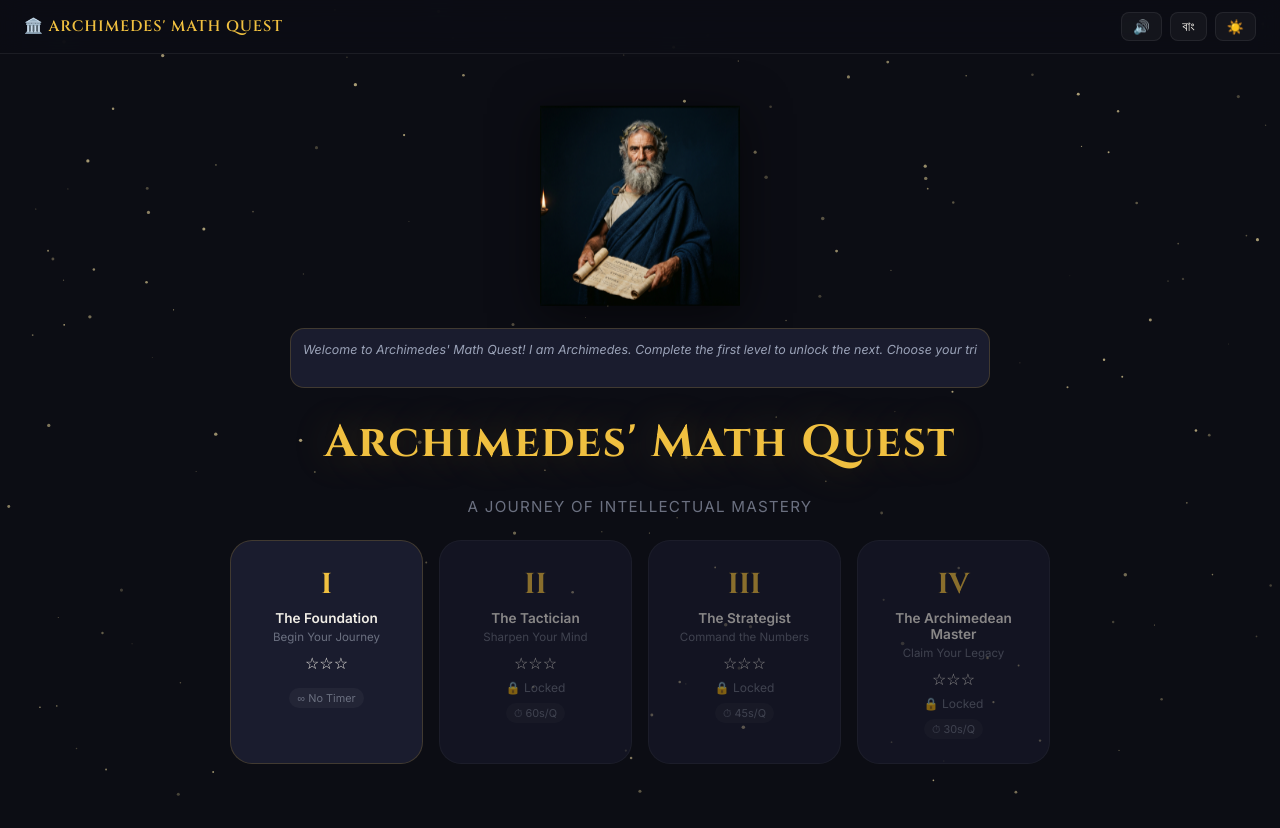
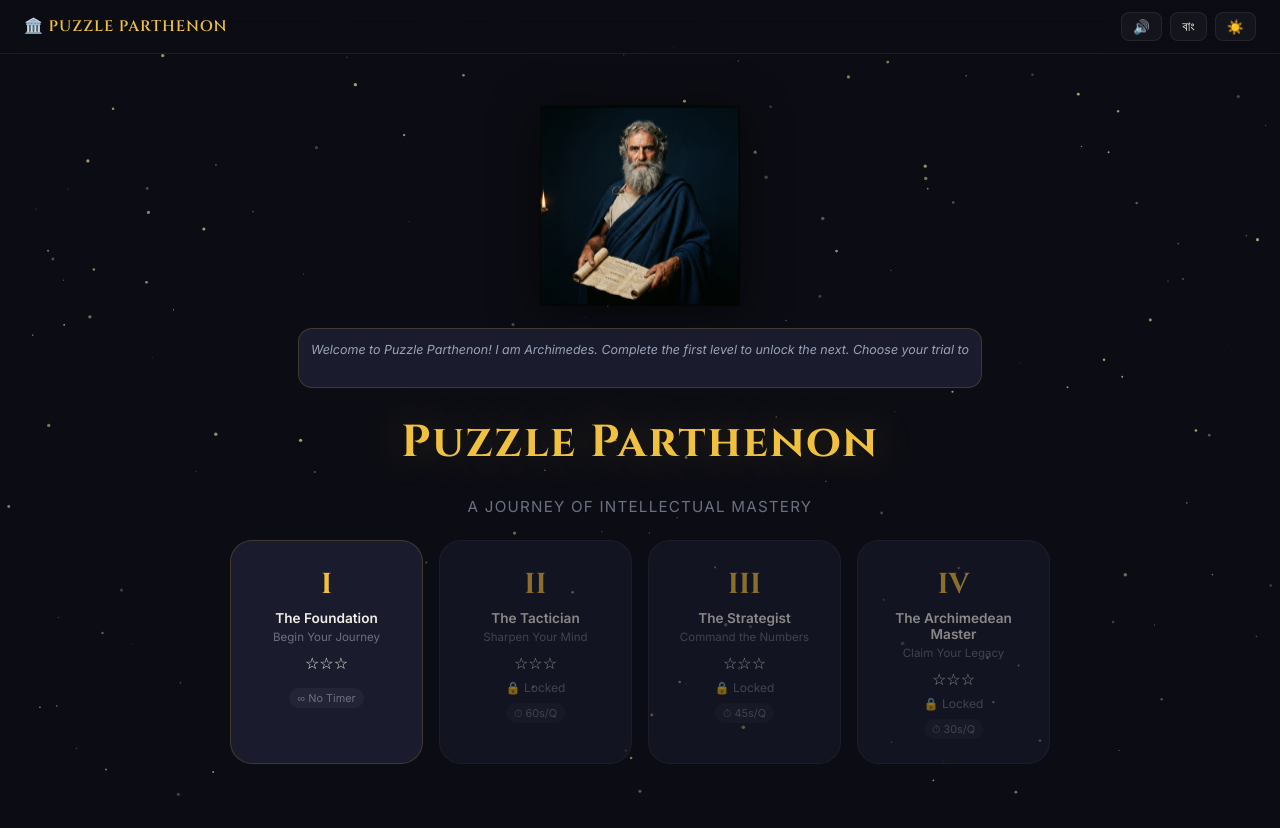
Before and after one commit to Arunavaonly/logic_arithmatic_game, a plain HTML site: page index.html in a window 1280 px wide. Drawn offline with nearby package versions, Linux system fonts and the light colour scheme.

Commit message:
name changed

```diff
--- a/index.html
+++ b/index.html
@@ -3,8 +3,8 @@
 <head>
   <meta charset="UTF-8" />
   <meta name="viewport" content="width=device-width, initial-scale=1.0" />
-  <meta name="description" content="Archimedes' Math Quest — An elegant arithmetic and logic puzzle game with 4 progressive levels guided by the great Archimedes." />
-  <title>Archimedes' Math Quest</title>
+  <meta name="description" content="Puzzle Parthenon — A retro-inspired arithmetic and logic puzzle game with 4 progressive levels guided by Archimedes." />
+  <title>Puzzle Parthenon</title>
 
   <!-- Google Fonts -->
   <link rel="preconnect" href="https://fonts.googleapis.com" />
@@ -28,7 +28,7 @@
 
 <!-- ── Persistent Header ─────────────────────────────────────────────── -->
 <header class="app-header" role="banner">
-  <div class="brand">🏛️ ARCHIMEDES' MATH QUEST</div>
+  <div class="brand">🏛️ PUZZLE PARTHENON</div>
   <div class="header-controls">
     <button id="btn-sound" aria-label="Toggle sound" title="Sound">🔊</button>
     <button id="btn-lang"  aria-label="Toggle language" title="Language">বাং</button>
@@ -51,7 +51,7 @@
       </div>
     </div>
 
-    <h1 class="game-title">Archimedes' Math Quest</h1>
+    <h1 class="game-title">Puzzle Parthenon</h1>
     <p class="game-subtitle">A Journey of Intellectual Mastery</p>
 
     <div class="level-cards" id="level-cards" role="list" aria-label="Level selection">
--- a/js/game.js
+++ b/js/game.js
@@ -561,7 +561,7 @@ const Game = (() => {
 
       setTimeout(() => {
         const homeText = getLang() === 'en'
-          ? "Welcome to Archimedes' Math Quest! I am Archimedes. Complete the first level to unlock the next. Choose your trial to begin."
+          ? "Welcome to Puzzle Parthenon! I am Archimedes. Complete the first level to unlock the next. Choose your trial to begin."
           : "আর্কিমিডিসের গণিত সন্ধানে স্বাগতম! আমি আর্কিমিডিস। পরবর্তী স্তর খুলতে প্রথম স্তরটি শেষ করো। তোমার পরীক্ষা বেছে নাও।";
         Archimedes.speakHome(homeText, 40);
       }, 500);
--- a/js/i18n.js
+++ b/js/i18n.js
@@ -1,7 +1,7 @@
 // i18n.js — English + Bengali string tables
 const I18N = {
   en: {
-    gameTitle: "Archimedes' Math Quest",
+    gameTitle: "Puzzle Parthenon",
     gameSubtitle: "A Journey of Intellectual Mastery",
     levelSelect: "Choose Your Trial",
     levelLocked: "Locked",
```
Also changed, not shown: README.md.
